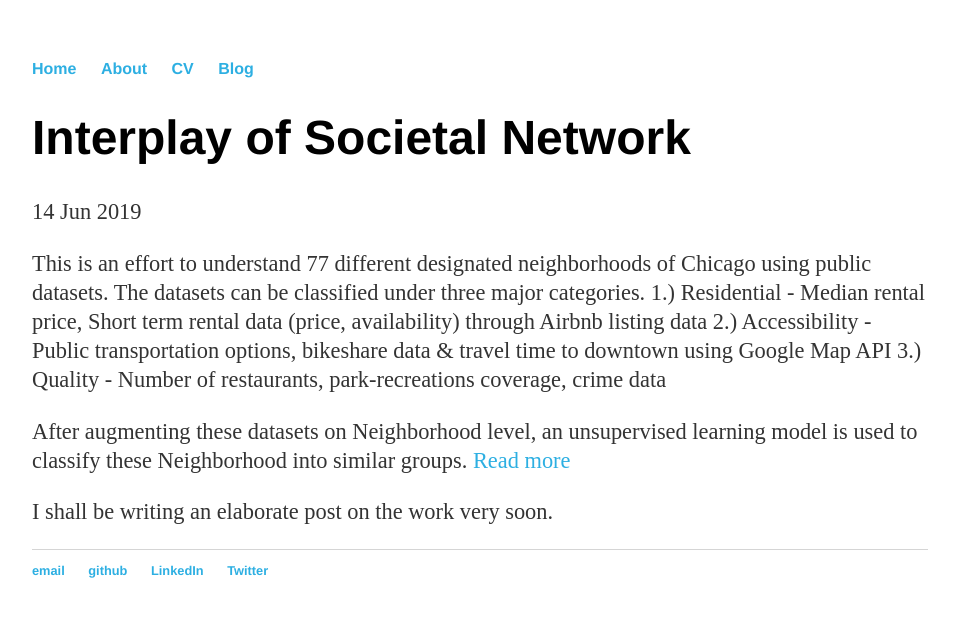
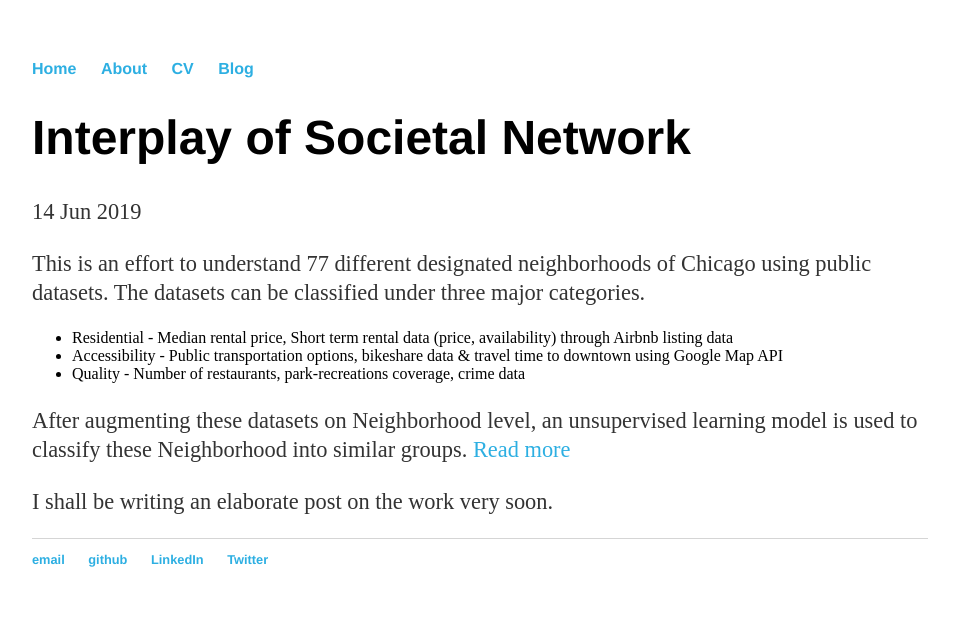
Before and after one commit to vikssai/vikssai.github.io, a Jekyll site: the page built from _posts/2019-06-14-Interplay-of-societal-network.md, in a window 1280 px wide. Shown: the top 617 px of the page, without its empty margins (160-1119 px from the left). Built offline with Jekyll 4.4.1, drawn with Linux system fonts in a browser that asks for light colours.

Commit message:
formatting

```diff
--- a/_posts/2019-06-14-Interplay-of-societal-network.md
+++ b/_posts/2019-06-14-Interplay-of-societal-network.md
@@ -5,9 +5,9 @@ date: 2019-06-14
 ---
 
 This is an effort to understand 77 different designated neighborhoods of Chicago using public datasets. The datasets can be classified under three major categories.
-1.) Residential - Median rental price, Short term rental data (price, availability) through Airbnb listing data
-2.) Accessibility - Public transportation options, bikeshare data & travel time to downtown using Google Map API
-3.) Quality - Number of restaurants, park-recreations coverage, crime data
+- Residential - Median rental price, Short term rental data (price, availability) through Airbnb listing data
+- Accessibility - Public transportation options, bikeshare data & travel time to downtown using Google Map API
+- Quality - Number of restaurants, park-recreations coverage, crime data
 
 After augmenting these datasets on Neighborhood level, an unsupervised learning model is used to classify these Neighborhood into similar groups. [Read more](https://drive.google.com/file/d/1A02zDB8fzF0qVWWYeY6m5T5Ws6GYAsaX/view?usp=sharing)
 
```
